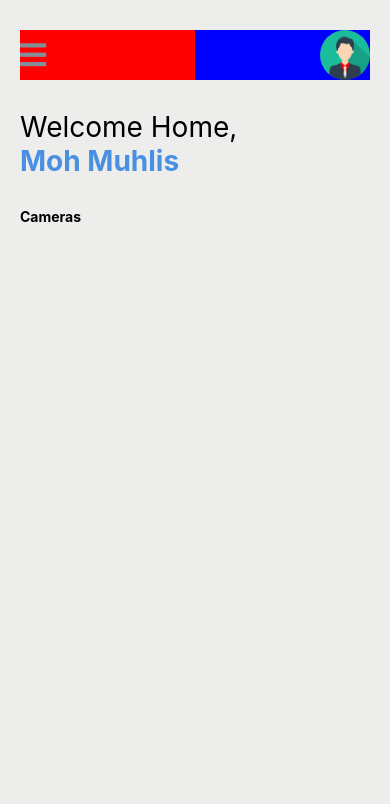
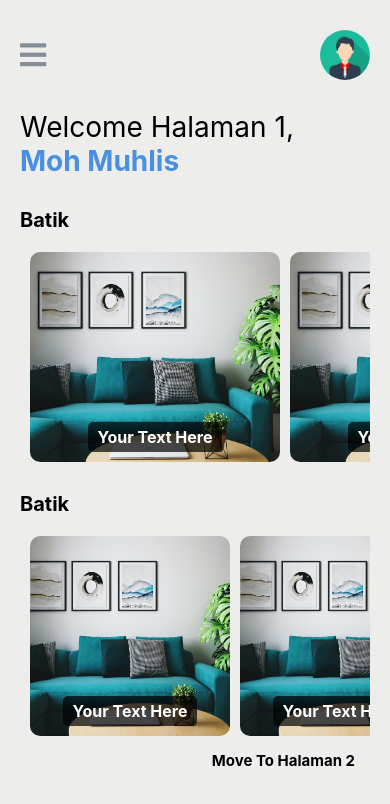
Before and after one commit to Muhlis222/tugas-aplikasi-mobile-sederhana, a React Native app: screen /Home in a window 390 px wide. Shown: the top 804 px of the page. Built offline with nearby package versions, Linux system fonts and the light colour scheme.

Commit message:
update 1

```diff
--- a/App.tsx
+++ b/App.tsx
@@ -3,14 +3,16 @@ import { NavigationContainer } from "@react-navigation/native";
 import { createNativeStackNavigator } from "@react-navigation/native-stack";
 
 import Home from "./src/screens/Home";
+import Home2 from "./src/screens/Home2";
 
 const Stack = createNativeStackNavigator();
 
 function App() {
   return (
     <NavigationContainer>
-      <Stack.Navigator screenOptions={{ headerShown : false }}>
+      <Stack.Navigator initialRouteName="Home" screenOptions={{ headerShown : false }}>
         <Stack.Screen name = 'Home' component= {Home}/>
+        <Stack.Screen name = 'Home2' component= {Home2}/>
       </Stack.Navigator>
     </NavigationContainer>
   );
--- a/package.json
+++ b/package.json
@@ -10,6 +10,7 @@
     "test": "jest"
   },
   "dependencies": {
+    "@react-navigation/drawer": "^6.6.6",
     "@react-navigation/native": "^6.1.9",
     "@react-navigation/native-stack": "^6.9.15",
     "react": "18.2.0",
--- a/src/screens/Home.jsx
+++ b/src/screens/Home.jsx
@@ -1,33 +1,131 @@
 import React, { Component } from "react";
-import { View, Text, StatusBar, Image, TouchableOpacity, ImageBackground,ScrollView } from "react-native";
+import { View, Text, StatusBar, Image, TouchableOpacity, ImageBackground,ScrollView, FlatList } from "react-native";
 import Icon from 'react-native-vector-icons/FontAwesome5';
 
 
 class Home extends Component {
     constructor(props) {
         super(props);
-        this.state = {};
+        this.state = {
+            data : [
+                { id: '1', image: require('../image/logo.jpg') },
+                { id: '2', image: require('../image/logo.jpg') },
+                { id: '3', image: require('../image/logo.jpg') },
+                { id: '4', image: require('../image/logo.jpg') },
+            ],
+        };
     }
+
     render() {
         return (
-            <View style={{ flex: 1, backgroundColor: '#ededec' }}>
+            <ScrollView style={{ flex: 1, backgroundColor: '#ededec' }}>
                 <StatusBar backgroundColor= '#ededec' barStyle= 'dark-content' />
                 <View style={{ marginTop: 30, marginHorizontal: 20, flexDirection: 'row'}}>
-                    <TouchableOpacity style={{ flex: 1, justifyContent: 'center', alignItems: 'flex-start', backgroundColor: 'red' }}>
+                    <TouchableOpacity style={{ flex: 1, justifyContent: 'center', alignItems: 'flex-start' }}>
                         <Icon name="bars" size={30} color="#838e99"/>
                     </TouchableOpacity>
 
-                    <TouchableOpacity style={{ flex: 1, justifyContent: 'center', alignItems: 'flex-end', backgroundColor: 'blue' }}>
+                    <TouchableOpacity style={{ flex: 1, justifyContent: 'center', alignItems: 'flex-end' }}>
                         <Image style= {{width: 50, height: 50, borderRadius: 50}} source={require('../image/user.png')}/>
                     </TouchableOpacity>
                 </View>
                 <View style={{ marginHorizontal: 20, marginTop: 30, flex: 1}}>
-                    <Text style={{ fontSize: 28 }}>Welcome Home,</Text>
+                    <Text style={{ fontSize: 28 }}>Welcome Halaman 1,</Text>
                     <Text style={{ fontSize: 28, fontWeight: 'bold', color: '#4a90e2' }}>Moh Muhlis</Text>
 
-                    <Text style= {{ fontWeight: 'bold', marginTop: 30, marginBottom: 20 }}>Cameras</Text>
+                    <View>
+                        <Text style= {{ fontSize: 20, fontWeight: 'bold', marginTop: 30, marginBottom: 20 }}>Batik</Text>
+
+                        <FlatList
+                            data={this.state.data}
+                            renderItem={this.renderItem}
+                            keyExtractor={(item) => item.id}
+                            horizontal={true}
+                            renderItem = {({item}) => (
+                                <TouchableOpacity
+                                    style= {{
+                                        backgroundColor: '#ffff',
+                                        justifyContent: 'center',
+                                        alignItems: 'center',
+                                        marginLeft: 10,
+                                        elevation: 10,
+                                        borderRadius: 10
+                                    }}>
+                                    <Image style={{ width: 250, height: 210, borderRadius: 10 }} source={item.image} />
+                                    <View
+                                        style={{
+                                            position: 'absolute',
+                                            bottom: 10,
+                                            backgroundColor: 'rgba(0, 0, 0, 0.7)',
+                                            paddingVertical: 5,
+                                            paddingHorizontal: 10,
+                                            borderRadius: 5,
+                                        }}>
+                                        <Text
+                                            style={{
+                                                color: '#fff',
+                                                fontSize: 16,
+                                                fontWeight: 'bold',
+                                            }}
+                                        >
+                                            Your Text Here
+                                        </Text>
+                                    </View>
+                                </TouchableOpacity>
+                            )}
+                        />
+                    </View>
+
+                    <View>
+                        <Text style= {{ fontSize: 20, fontWeight: 'bold', marginTop: 30, marginBottom: 20 }}>Batik</Text>
+
+                        <FlatList
+                            data={this.state.data}
+                            renderItem={this.renderItem}
+                            keyExtractor={(item) => item.id}
+                            horizontal={true}
+                            renderItem = {({item}) => (
+                                <TouchableOpacity
+                                    style= {{
+                                        backgroundColor: '#ffff',
+                                        justifyContent: 'center',
+                                        alignItems: 'center',
+                                        marginLeft: 10,
+                                        elevation: 10,
+                                        borderRadius: 10
+                                    }}>
+                                    <Image style={{ width: 200, height: 200, borderRadius: 10 }} resizeMode="cover" source={item.image} />
+                                    <View
+                                        style={{
+                                            position: 'absolute',
+                                            bottom: 10,
+                                            backgroundColor: 'rgba(0, 0, 0, 0.7)', // Semi-transparent background for better text visibility
+                                            paddingVertical: 5,
+                                            paddingHorizontal: 10,
+                                            borderRadius: 5,
+                                        }}>
+                                        <Text
+                                            style={{
+                                                color: '#fff',
+                                                fontSize: 16,
+                                                fontWeight: 'bold',
+                                            }}
+                                        >
+                                            Your Text Here
+                                        </Text>
+                                    </View>
+                                </TouchableOpacity>
+                            )}
+                        />
+                    </View>
+
+                    <TouchableOpacity style={{ justifyContent: 'center', alignItems: 'flex-end' }} onPress={() => this.props.navigation.navigate('Home2')}>
+                        <Text style={{ fontSize: 15, fontWeight: "bold", marginBottom: 20, margin: 15 }}>Move To Halaman 2</Text>
+                    </TouchableOpacity>
+
                 </View>
-            </View>
+
+            </ScrollView>
         );
     }
 }
--- a/src/screens/Home2.jsx
+++ b/src/screens/Home2.jsx
@@ -0,0 +1,38 @@
+import React, { Component } from "react";
+import { View, Text, StatusBar, Image, TouchableOpacity, ImageBackground,ScrollView } from "react-native";
+import Icon from 'react-native-vector-icons/FontAwesome5';
+
+
+class Home2 extends Component {
+    constructor(props) {
+        super(props);
+        this.state = {};
+    }
+    render() {
+        return (
+            <View style={{ flex: 1, backgroundColor: '#ededec' }}>
+                <StatusBar backgroundColor= '#ededec' barStyle= 'dark-content' />
+                <View style={{ marginTop: 30, marginHorizontal: 20, flexDirection: 'row'}}>
+                    <TouchableOpacity style={{ flex: 1, justifyContent: 'center', alignItems: 'flex-start'}}>
+                        <Icon name="bars" size={30} color="#838e99"/>
+                    </TouchableOpacity>
+
+                    <TouchableOpacity style={{ flex: 1, justifyContent: 'center', alignItems: 'flex-end'}}>
+                        <Image style= {{width: 50, height: 50, borderRadius: 50}} source={require('../image/user.png')}/>
+                    </TouchableOpacity>
+                </View>
+                <View style={{ marginHorizontal: 20, marginTop: 30, flex: 1}}>
+                    <Text style={{ fontSize: 28 }}>Welcome Halaman 2,</Text>
+                    <Text style={{ fontSize: 28, fontWeight: 'bold', color: '#4a90e2' }}>Moh Muhlis</Text>
+
+                    <Text style= {{ fontWeight: 'bold', marginTop: 30, marginBottom: 20 }}>Cameras</Text>
+                </View>
+                <TouchableOpacity style={{ justifyContent: 'center', alignItems: 'flex-end' }} onPress={() => this.props.navigation.goBack()}>
+                    <Text style={{ fontSize: 15, fontWeight: "bold", marginBottom: 20, margin: 15 }}>Move To Halaman 1</Text>
+                </TouchableOpacity>
+            </View>
+        );
+    }
+}
+
+export default Home2;
```
Also changed, not shown: src/image/logo.jpg (added), src/screens/About.jsx (added), 1 other file (tests, documents, lock files or other folders).
